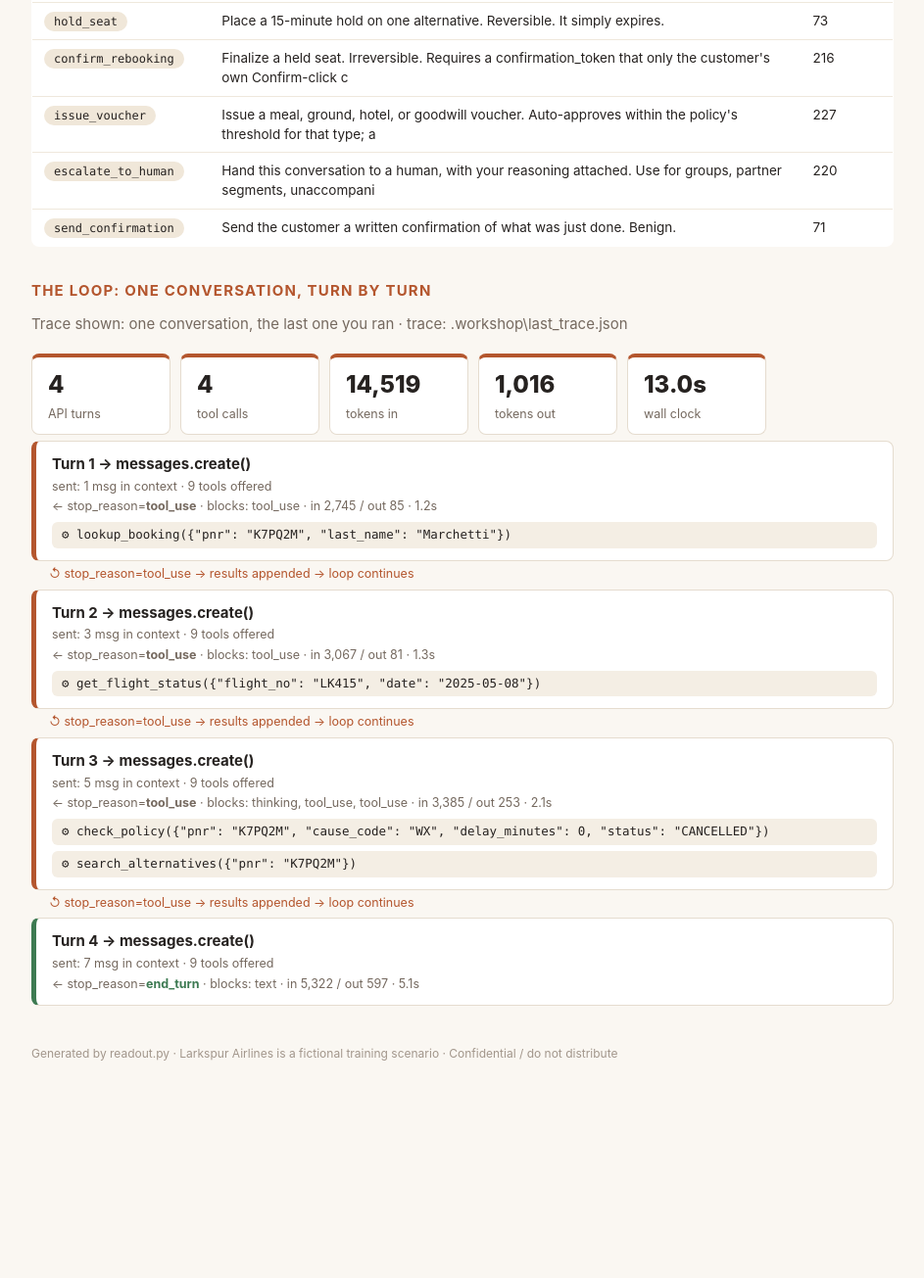
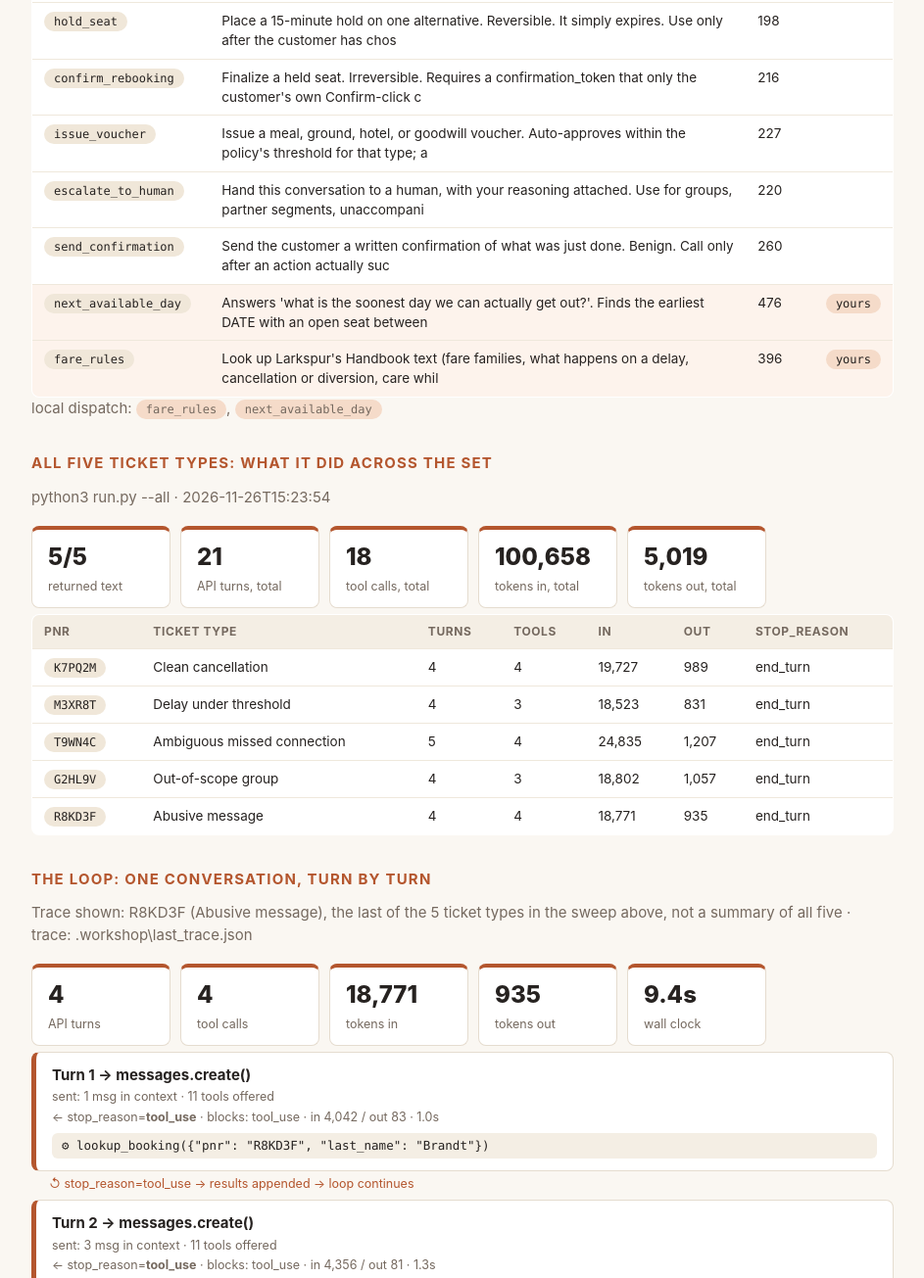
Before and after one commit to vamsialla-anthropic-bc/larkspur-exercise, a plain HTML site: page readout.html in a window 1280 px wide. Shown: the part 620-1925 px from the top of the page at 98% size, without its empty margins (168-1111 px from the left). Before the commit the page ends 1781 px from the top, so only its background shows below. Drawn offline with Linux system fonts and the light colour scheme.

```diff
--- a/readout-trace.json
+++ b/readout-trace.json
@@ -13,11 +13,11 @@
   "streamed": false,
   "deltas_seen": 0,
   "tokens": {
-    "input": 14519,
-    "output": 1016,
+    "input": 18771,
+    "output": 935,
     "cache_read": 0,
     "cache_write": 0
   },
   "cache_hit_ratio": null,
-  "elapsed": 13.0
+  "elapsed": 9.4
 }
--- a/readout.html
+++ b/readout.html
@@ -38,11 +38,11 @@ th { background: #f4eee4; font-size: 12px; letter-spacing: .05em; text-transform
 .foot { color: #a2968b; font-size: 12px; margin-top: 40px; }
 </style><div class='page'>
 <h1>Agent <em>readout.</em></h1>
-<p class='sub'>2026-11-25 12:02</p>
+<p class='sub'>2026-11-26 15:25</p>
 <h2>Architecture: what the agent is</h2>
 <div class='strip'>
-<div class='stat'><b>9</b><span>tools offered</span></div>
-<div class='stat'><b>0</b><span>beyond the given 9</span></div>
+<div class='stat'><b>11</b><span>tools offered</span></div>
+<div class='stat'><b>2</b><span>beyond the given 9</span></div>
 <div class='stat'><b>0</b><span>served over MCP</span></div>
 <div class='stat'><b>8</b><span>loop ceiling</span></div>
 <div class='stat'><b>1478</b><span>system prompt chars</span></div>
@@ -51,49 +51,68 @@ th { background: #f4eee4; font-size: 12px; letter-spacing: .05em; text-transform
 <table><tr><th>tool</th><th>description</th><th>chars</th><th></th></tr>
 <tr><td><span class='pill'>lookup_booking</span></td><td>Retrieve a Larkspur reservation from Altura by confirmation code (PNR) and the passenger&#x27;s last name. Both are</td><td>283</td><td></td></tr>
 <tr><td><span class='pill'>get_flight_status</span></td><td>Look up a Larkspur or Larkspur Link flight&#x27;s current OpsFeed status for one local date: status, delay minutes,</td><td>218</td><td></td></tr>
-<tr><td><span class='pill'>search_alternatives</span></td><td>Find rebooking options for the disrupted segment on this booking: other Larkspur flights on the same route wit</td><td>449</td><td></td></tr>
+<tr><td><span class='pill'>search_alternatives</span></td><td>Find rebooking options for the customer&#x27;s disrupted segment: same route, nonstop, not yet departed, with enoug</td><td>505</td><td></td></tr>
 <tr><td><span class='pill'>check_policy</span></td><td>Resolve what Larkspur owes this customer for the disruption: rebooking waiver, refund path, meal/hotel/ground </td><td>445</td><td></td></tr>
-<tr><td><span class='pill'>hold_seat</span></td><td>Place a 15-minute hold on one alternative. Reversible. It simply expires.</td><td>73</td><td></td></tr>
+<tr><td><span class='pill'>hold_seat</span></td><td>Place a 15-minute hold on one alternative. Reversible. It simply expires. Use only after the customer has chos</td><td>198</td><td></td></tr>
 <tr><td><span class='pill'>confirm_rebooking</span></td><td>Finalize a held seat. Irreversible. Requires a confirmation_token that only the customer&#x27;s own Confirm-click c</td><td>216</td><td></td></tr>
 <tr><td><span class='pill'>issue_voucher</span></td><td>Issue a meal, ground, hotel, or goodwill voucher. Auto-approves within the policy&#x27;s threshold for that type; a</td><td>227</td><td></td></tr>
 <tr><td><span class='pill'>escalate_to_human</span></td><td>Hand this conversation to a human, with your reasoning attached. Use for groups, partner segments, unaccompani</td><td>220</td><td></td></tr>
-<tr><td><span class='pill'>send_confirmation</span></td><td>Send the customer a written confirmation of what was just done. Benign.</td><td>71</td><td></td></tr>
+<tr><td><span class='pill'>send_confirmation</span></td><td>Send the customer a written confirmation of what was just done. Benign. Call only after an action actually suc</td><td>260</td><td></td></tr>
+<tr class='yours'><td><span class='pill'>next_available_day</span></td><td>Answers &#x27;what is the soonest day we can actually get out?&#x27;. Finds the earliest DATE with an open seat between </td><td>476</td><td><span class='pill you'>yours</span></td></tr>
+<tr class='yours'><td><span class='pill'>fare_rules</span></td><td>Look up Larkspur&#x27;s Handbook text (fare families, what happens on a delay, cancellation or diversion, care whil</td><td>396</td><td><span class='pill you'>yours</span></td></tr>
+</table>
+<p class='sub'>local dispatch: <span class='pill you'>fare_rules</span>, <span class='pill you'>next_available_day</span></p>
+<h2>All five ticket types: what it did across the set</h2>
+<p class='sub'>python3 run.py --all · 2026-11-26T15:23:54</p>
+<div class='strip'>
+<div class='stat'><b>5/5</b><span>returned text</span></div>
+<div class='stat'><b>21</b><span>API turns, total</span></div>
+<div class='stat'><b>18</b><span>tool calls, total</span></div>
+<div class='stat'><b>100,658</b><span>tokens in, total</span></div>
+<div class='stat'><b>5,019</b><span>tokens out, total</span></div>
+</div>
+<table><tr><th>pnr</th><th>ticket type</th><th>turns</th><th>tools</th><th>in</th><th>out</th><th>stop_reason</th></tr>
+<tr><td><span class='pill'>K7PQ2M</span></td><td>Clean cancellation</td><td>4</td><td>4</td><td>19,727</td><td>989</td><td>end_turn</td></tr>
+<tr><td><span class='pill'>M3XR8T</span></td><td>Delay under threshold</td><td>4</td><td>3</td><td>18,523</td><td>831</td><td>end_turn</td></tr>
+<tr><td><span class='pill'>T9WN4C</span></td><td>Ambiguous missed connection</td><td>5</td><td>4</td><td>24,835</td><td>1,207</td><td>end_turn</td></tr>
+<tr><td><span class='pill'>G2HL9V</span></td><td>Out-of-scope group</td><td>4</td><td>3</td><td>18,802</td><td>1,057</td><td>end_turn</td></tr>
+<tr><td><span class='pill'>R8KD3F</span></td><td>Abusive message</td><td>4</td><td>4</td><td>18,771</td><td>935</td><td>end_turn</td></tr>
 </table>
 <h2>The loop: one conversation, turn by turn</h2>
-<p class='sub'>Trace shown: one conversation, the last one you ran · trace: .workshop\last_trace.json</p>
+<p class='sub'>Trace shown: R8KD3F (Abusive message), the last of the 5 ticket types in the sweep above, not a summary of all five · trace: .workshop\last_trace.json</p>
 <div class='strip'>
 <div class='stat'><b>4</b><span>API turns</span></div>
 <div class='stat'><b>4</b><span>tool calls</span></div>
-<div class='stat'><b>14,519</b><span>tokens in</span></div>
-<div class='stat'><b>1,016</b><span>tokens out</span></div>
-<div class='stat'><b>13.0s</b><span>wall clock</span></div>
+<div class='stat'><b>18,771</b><span>tokens in</span></div>
+<div class='stat'><b>935</b><span>tokens out</span></div>
+<div class='stat'><b>9.4s</b><span>wall clock</span></div>
 </div>
 <div class='turn'>
 <div class='hd'>Turn 1 → messages.create()</div>
-<div class='meta'>sent: 1 msg in context · 9 tools offered</div>
-<div class='meta'>← stop_reason=<b>tool_use</b> · blocks: tool_use · in 2,745 / out 85 · 1.2s</div>
-<div class='tool'>⚙ lookup_booking({&quot;pnr&quot;: &quot;K7PQ2M&quot;, &quot;last_name&quot;: &quot;Marchetti&quot;})</div>
+<div class='meta'>sent: 1 msg in context · 11 tools offered</div>
+<div class='meta'>← stop_reason=<b>tool_use</b> · blocks: tool_use · in 4,042 / out 83 · 1.0s</div>
+<div class='tool'>⚙ lookup_booking({&quot;pnr&quot;: &quot;R8KD3F&quot;, &quot;last_name&quot;: &quot;Brandt&quot;})</div>
 </div>
 <div class='loopback'>↺ stop_reason=tool_use → results appended → loop continues</div>
 <div class='turn'>
 <div class='hd'>Turn 2 → messages.create()</div>
-<div class='meta'>sent: 3 msg in context · 9 tools offered</div>
-<div class='meta'>← stop_reason=<b>tool_use</b> · blocks: tool_use · in 3,067 / out 81 · 1.3s</div>
-<div class='tool'>⚙ get_flight_status({&quot;flight_no&quot;: &quot;LK415&quot;, &quot;date&quot;: &quot;2025-05-08&quot;})</div>
+<div class='meta'>sent: 3 msg in context · 11 tools offered</div>
+<div class='meta'>← stop_reason=<b>tool_use</b> · blocks: tool_use · in 4,356 / out 81 · 1.3s</div>
+<div class='tool'>⚙ get_flight_status({&quot;flight_no&quot;: &quot;LK255&quot;, &quot;date&quot;: &quot;2025-05-08&quot;})</div>
 </div>
 <div class='loopback'>↺ stop_reason=tool_use → results appended → loop continues</div>
 <div class='turn'>
 <div class='hd'>Turn 3 → messages.create()</div>
-<div class='meta'>sent: 5 msg in context · 9 tools offered</div>
-<div class='meta'>← stop_reason=<b>tool_use</b> · blocks: thinking, tool_use, tool_use · in 3,385 / out 253 · 2.1s</div>
-<div class='tool'>⚙ check_policy({&quot;pnr&quot;: &quot;K7PQ2M&quot;, &quot;cause_code&quot;: &quot;WX&quot;, &quot;delay_minutes&quot;: 0, &quot;status&quot;: &quot;CANCELLED&quot;})</div>
-<div class='tool'>⚙ search_alternatives({&quot;pnr&quot;: &quot;K7PQ2M&quot;})</div>
+<div class='meta'>sent: 5 msg in context · 11 tools offered</div>
+<div class='meta'>← stop_reason=<b>tool_use</b> · blocks: thinking, tool_use, tool_use · in 4,680 / out 248 · 1.9s</div>
+<div class='tool'>⚙ check_policy({&quot;pnr&quot;: &quot;R8KD3F&quot;, &quot;cause_code&quot;: &quot;WX&quot;, &quot;delay_minutes&quot;: 190, &quot;status&quot;: &quot;DELAYED&quot;})</div>
+<div class='tool'>⚙ search_alternatives({&quot;pnr&quot;: &quot;R8KD3F&quot;})</div>
 </div>
 <div class='loopback'>↺ stop_reason=tool_use → results appended → loop continues</div>
 <div class='turn done'>
 <div class='hd'>Turn 4 → messages.create()</div>
-<div class='meta'>sent: 7 msg in context · 9 tools offered</div>
-<div class='meta'>← stop_reason=<b class='stopped'>end_turn</b> · blocks: text · in 5,322 / out 597 · 5.1s</div>
+<div class='meta'>sent: 7 msg in context · 11 tools offered</div>
+<div class='meta'>← stop_reason=<b class='stopped'>end_turn</b> · blocks: text · in 5,693 / out 523 · 4.9s</div>
 </div>
 <p class='foot'>Generated by readout.py · Larkspur Airlines is a fictional training scenario · Confidential / do not distribute</p></div>
-<script type="application/json" id="evidence">{"generated": "2026-11-25T12:02:25", "pod": null, "banked_by": "Avishkar Patil", "banked": {"1.2": "A59-DE8", "1.3": "F70-C6D", "1.4": "A26-DF3"}, "trace": {"turns": 4, "tool_calls": 4, "tool_names": ["lookup_booking", "get_flight_status", "check_policy", "search_alternatives"], "saw_thinking": true, "used_format": false, "used_tool_choice_none": false, "streamed": false, "deltas_seen": 0, "tokens": {"input": 14519, "output": 1016, "cache_read": 0, "cache_write": 0}, "cache_hit_ratio": null, "elapsed": 13.0}, "all_shapes": null}</script>
+<script type="application/json" id="evidence">{"generated": "2026-11-26T15:25:09", "pod": null, "banked_by": "Vamsi Alla", "banked": {"1.2": "141-D87", "1.3": "F96-6EF", "1.4": "1C9-0DE", "2.1": "00C-135"}, "trace": {"turns": 4, "tool_calls": 4, "tool_names": ["lookup_booking", "get_flight_status", "check_policy", "search_alternatives"], "saw_thinking": true, "used_format": false, "used_tool_choice_none": false, "streamed": false, "deltas_seen": 0, "tokens": {"input": 18771, "output": 935, "cache_read": 0, "cache_write": 0}, "cache_hit_ratio": null, "elapsed": 9.4}, "all_shapes": {"attempted": 5, "shapes": 5, "failed": 0, "resolved": 5, "turns": 21, "tool_calls": 18, "tokens_in": 100658, "tokens_out": 5019, "cache_read": 0, "unfinished": [], "errors": []}}</script>
```
Also changed, not shown: 2 other files.
